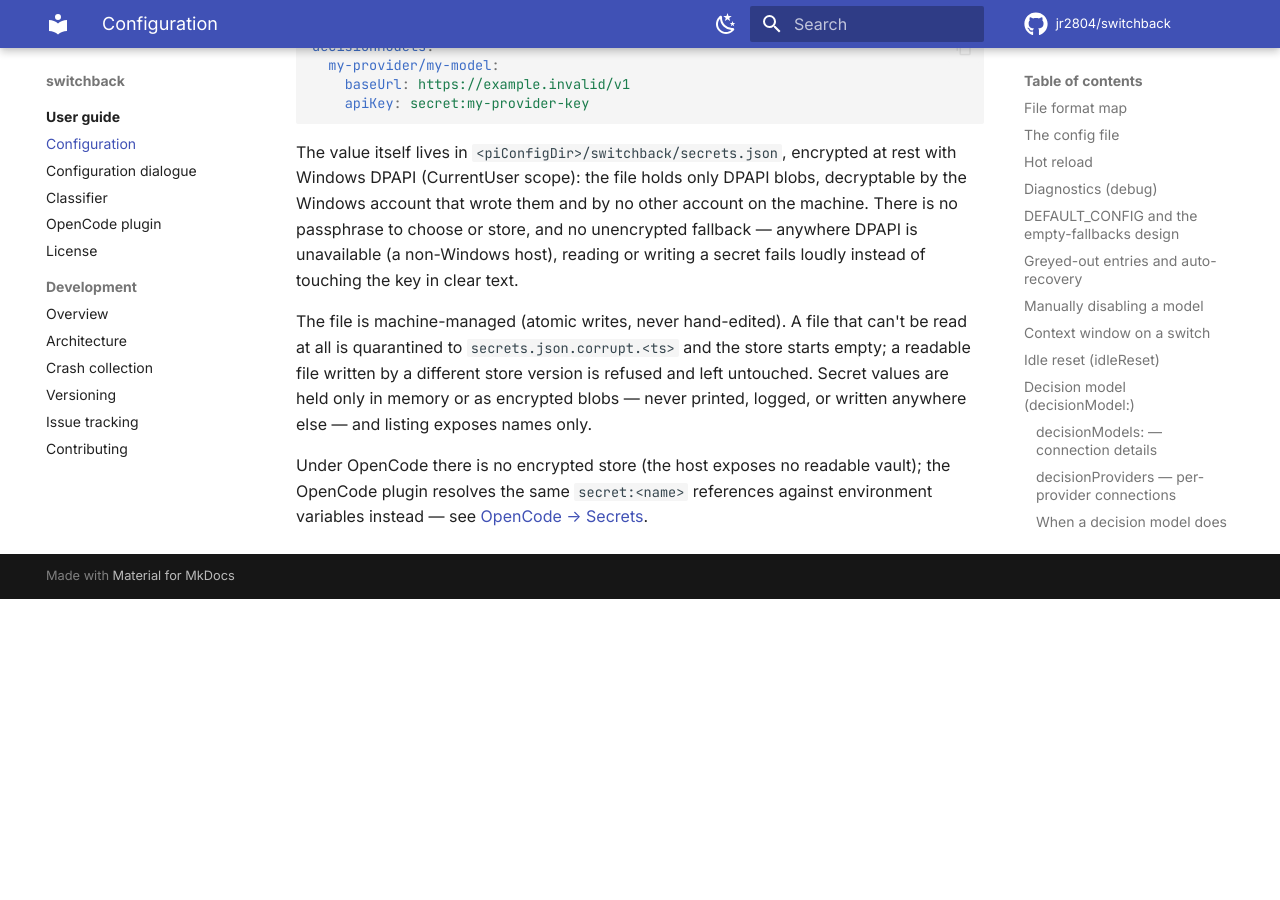
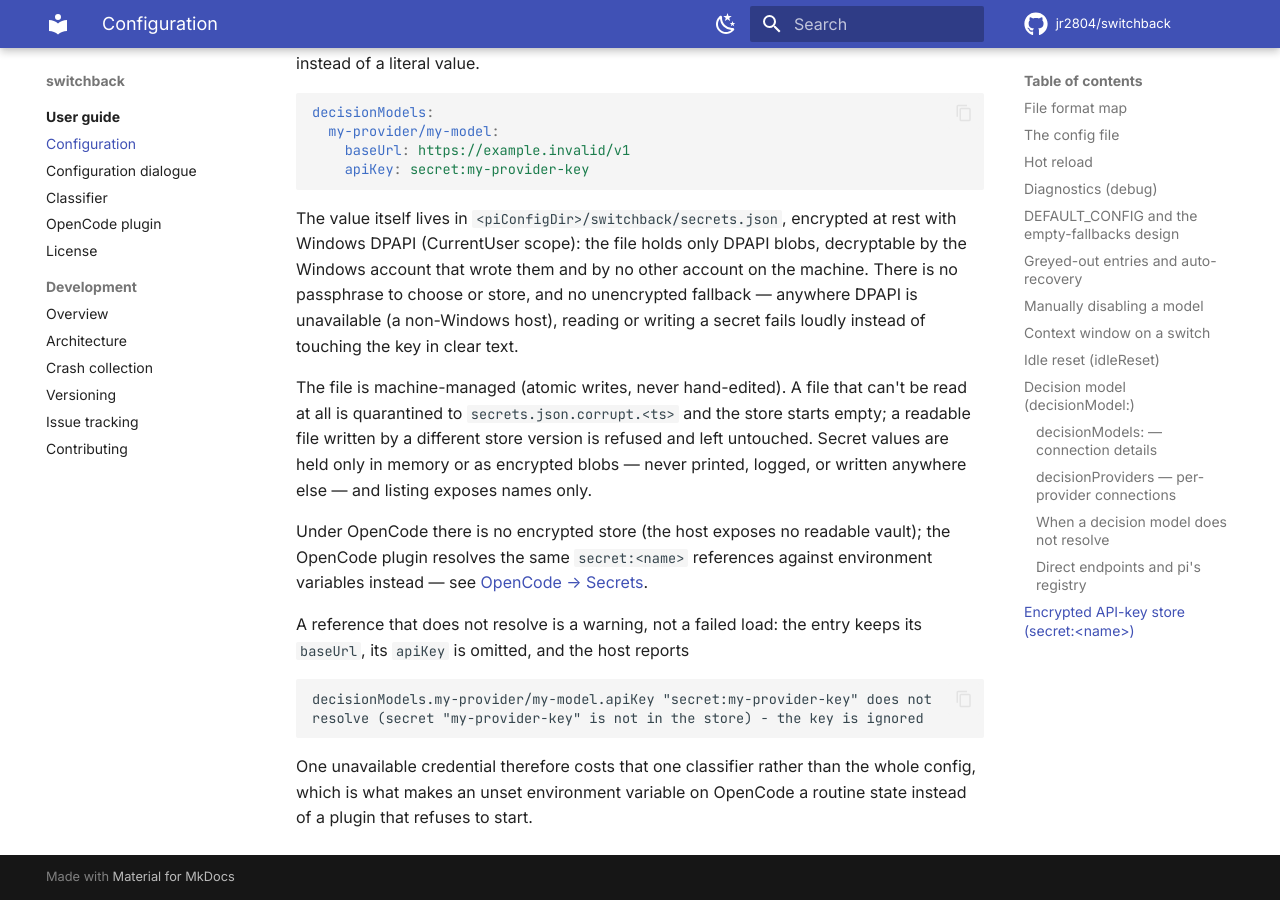
Before and after one commit to jr2804/switchback, an MkDocs documentation site: the page built from docs/configuration.md, in a window 1280 px wide and 900 px high, scrolled down 11277 px. Built offline with MkDocs 1.6.1 and Material for MkDocs 9.7.7, drawn with Linux system fonts in a browser that asks for light colours; comment, search, counter and statistics services are not loaded; before the commit the page ends 11876 px from its top, so only the background shows below that; some of the changed text lies outside the part shown.

Commit message:
fix: degrade per entry when a secret ref does not resolve
resolveSecretApiKey() threw ConfigError, which failed the whole loadConfig():
one unset variable disabled every model and the classifier. On OpenCode
process.env is the only store, so that was routine rather than a broken file.

An unresolvable ref now pushes a warning naming the entry and drops just that
key: the endpoint and every other decision model stay usable. loadConfig()
returns those warnings so the host can surface them once.

````diff
--- a/docs/configuration.md
+++ b/docs/configuration.md
@@ -367,6 +367,7 @@
 | retired `jev:` block | warning: `use decisionModel: <provider>/<model-id> instead` |
 | retired `api:` field | warning: drop it — a `decisionModels` entry always speaks SystemOne |
 | list-form `decisionModels:` | warning; the list is ignored |
+| `secret:<name>` that does not resolve | warning naming the entry; the key is dropped, the load continues |
 | `decisionProviders` key containing `/` | error: `must be a provider id ... not a "provider/model" address` |
 
 An entry that carries no connection details is **not** a warning on pi: the
@@ -500,3 +501,15 @@
 vault); the OpenCode plugin resolves the same `secret:<name>` references
 against environment variables instead — see
 [OpenCode → Secrets](opencode.md#configuration).
+
+A reference that does not resolve is a warning, not a failed load: the entry
+keeps its `baseUrl`, its `apiKey` is omitted, and the host reports
+
+```text
+decisionModels.my-provider/my-model.apiKey "secret:my-provider-key" does not
+resolve (secret "my-provider-key" is not in the store) - the key is ignored
+```
+
+One unavailable credential therefore costs that one classifier rather than the
+whole config, which is what makes an unset environment variable on OpenCode a
+routine state instead of a plugin that refuses to start.
````
Also changed, not shown: docs/opencode.md (+4 -3 lines), packages/core/AGENTS.md (+6 -0 lines), packages/opencode/AGENTS.md (+13 -14 lines), 2 other files.
